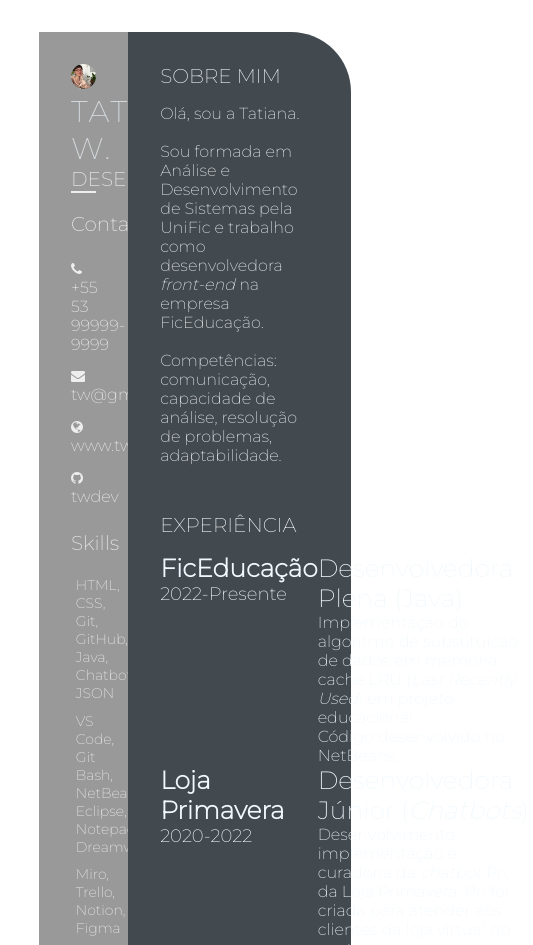
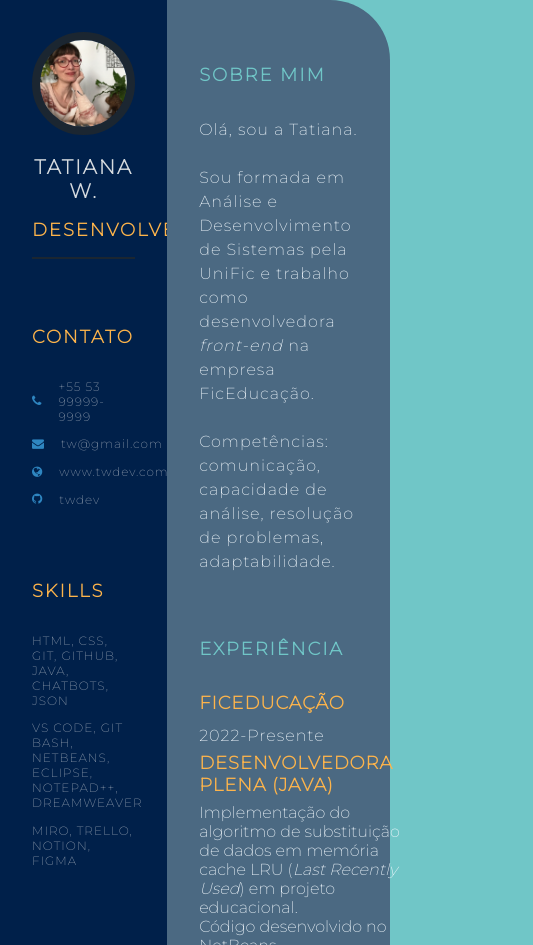
Before and after one commit to tatiuska/tatiuska.github.io, a plain HTML site: page index.html in a window 390 px wide. Shown: the top 945 px of the page, 533 px wide, since content can reach past the window. Drawn offline with Linux system fonts and the light colour scheme.

Commit message:
feat-day-07 (#6)

```diff
--- a/style.css
+++ b/style.css
@@ -4,6 +4,10 @@
     box-sizing: border-box;
     list-style: none;
     font-family: 'Montserrat', sans-serif;
+}
+
+body {
+    background-color: #70c6c7;
 }
 
 .resume-contents {
@@ -17,13 +21,13 @@
 .left-section {
     grid-column: span 2;
     height: 100%;
-    background-color: #999999;
+    background-color: #00204A;
 }
 
 .right-section {
     grid-column: span 5;
     height: 100%;
-    background-color: #424a50;
+    background-color: #4B6982;
     border-radius: 0px 60px 0px 0px;
 }
 
@@ -33,12 +37,13 @@
 
 .profile {
     width: 100%;
-    border-bottom: 2px solid #eeeeee;
+    border-bottom: 2px solid #1B2631;
 }
 
 .profile .profile-image {
     width: 100%;
-    border-radius: 100%;
+    border-radius: 50%;
+    border: 8px solid #1B2631;
 }
 
 .name {
@@ -46,45 +51,82 @@
     font-size: 30px;
     letter-spacing: 2px;
     text-transform: uppercase;
+    text-align: center;
+    font-weight: bold;
+    padding: 1rem 0;
 }
 
 .profession {
-    color: #eeeeee;
+    color: #FDB44B;
     font-size: 20px;
     text-transform: uppercase;
     text-align: center;
+    letter-spacing: 2px;
+    font-weight: bold;
+    padding-bottom: 1rem;
 }
 
 /* .contact-info { border-bottom: 2px solid #1B2631; } */
 .left-title {
-    color: #eeeeee;
+    color: #FDB44B;
     font-size: 20px;
+    letter-spacing: 2px;
+    text-transform: uppercase;
+    font-weight: bold;
+    display: flex;
+    align-items: center;
+    padding-top: 3rem;
 }
 
 .contact-info ul {
-    padding-top: 1rem;
+    padding-top: 1.5rem;
 }
 
 .contact-info ul li,
 .references ul li {
     padding: .4rem 0;
-    color: #eeeeee;
+    display: flex;
+    align-items: center;
+    color: #d6dbdfaf;
+    letter-spacing: 1px;
+    font-size: 18px;
 }
 
 .contact-info ul li i,
 .references ul li i {
     padding-right: 1rem;
-    font-size: 14px;
-    color: #eeeeee;
+    font-size: 18px;
+    color: #2E86C1;
 }
 
 .skills ul {
-    padding-top: 1rem;
+    padding-top: 1.5rem;
 }
 .skills ul li p {
-    padding: 0.3rem;
-    font-size: 14px;
-    color: #eeeeee;
+    padding: 0.4rem 0;
+    font-size: 18px;
+    color: #d6dbdfaf;
+    letter-spacing: 1px;
+    display: flex;
+    align-terms: center;
+    text-transform: uppercase;
+}
+
+.reference-name {
+    padding-top: 1.5rem;
+    padding-bottom: 0.4rem;
+    font-size: 18px;
+    color: #F9E79F;
+    letter-spacing: 1px;
+    text-transform: uppercase;
+}
+
+.reference-profession {
+    font-size: 16px;
+    color: #d6dbdfaf;
+    letter-spacing: 1px;
+    text-transform: uppercase;
+    padding-bottom: 0.4rem;
 }
 
 .right-section-contents {
@@ -92,18 +134,25 @@
 }
 
 .right-title {
-    color: #eeeeee;
+    color: #70c6c7;
     text-transform: uppercase;
-    font-size: 20px;
-    padding-bottom: 1rem;
+    font-size: 40px;
+    letter-spacing: 2px;
+    font-weight: bold;
+    display: flex;
+    align-items: center;
+    padding: 2rem 0;
+    position: relative;
 }
 
 .gap {
-    padding-bottom: 3rem;
+    padding-bottom: 2rem;
 }
 .about-me-contents {
-    font-size: 16px;
-    color: #eeeeee;
+    font-size: 18px;
+    letter-spacing: 1px;
+    line-height: 2rem;
+    color: #F1F8FD;
 }
 
 .experience-contents,
@@ -120,23 +169,117 @@
 .awards-company-name {
     font-size: 25px;
     font-weight: bold;
+    text-transform: uppercase;
+    letter-spacing: 1px;
+    color: #FDB44B;
+    padding-bottom: 0.4rem;
 }
 
 .exp-time-period,
 .educationp-time-period,
 .awards-time-period {
     font-size: 18px;
+    letter-spacing: 1px;
+    line-height: 2rem;
 }
 
 .exp-position,
 .education-subject,
 .awards-name {
     font-size: 25px;
+    font-weight: bold;
+    text-transform: uppercase;
+    letter-spacing: 1px;
+    color: #FDB44B;
+    padding-bottom: 0.4rem;
 }
 
 .exp-desc,
 .education-desc,
 .awards-desc {
     font-size: 16px;
+    letter-spacing: 1px;
+    line-height: 1.5rem;
+    border-left: 3px solid #A5A3A3;
     padding-left: 5px;
 }
+
+/* Media queries */
+@media screen and (max-width:780px) {
+    .experience-contents,
+    .education-contents,
+    .awards-contents {
+        grid-template-columns: repeat(1, 1fr);
+    }
+}
+
+@media screen and (max-width:1200px) {
+    .left-section {
+        grid-column: span 3;
+    }
+
+    .right-section {
+        grid-column: span 4;
+    }
+}
+
+@media screen and (max-width:390px) {
+    .resume-contents {
+        width: 100%;
+        margin: 0 auto;
+    }
+
+    .name {
+        font-size: 20px;
+    }
+
+    .profession {
+        font-size: 18px;
+    }
+
+    .left-title {
+        font-size: 18px;
+    }
+
+    .right-title {
+        font-size: 18px;
+    }
+
+    .contact-info ul li,
+    .references ul li {
+        font-size: 12px;
+    }
+
+    .contact-info ul li i,
+    .references ul li i {
+        padding-right: 1rem;
+        font-size: 12px;
+    }
+
+    .skills ul li p {
+        font-size: 12px;
+    }
+
+    .about-me-contents {
+        font-size: 16px;
+        line-height: 1.5rem;
+    }
+
+    .exp-company-name,
+    .education-school-name,
+    .awards-company-name {
+        font-size: 18px;
+    }
+
+    .exp-time-period,
+    .educationp-time-period,
+    .awards-time-period {
+        font-size: 16px;
+    }
+
+    .exp-position,
+    .education-subject,
+    .awards-name {
+        font-size: 18px;
+    }
+}
```
